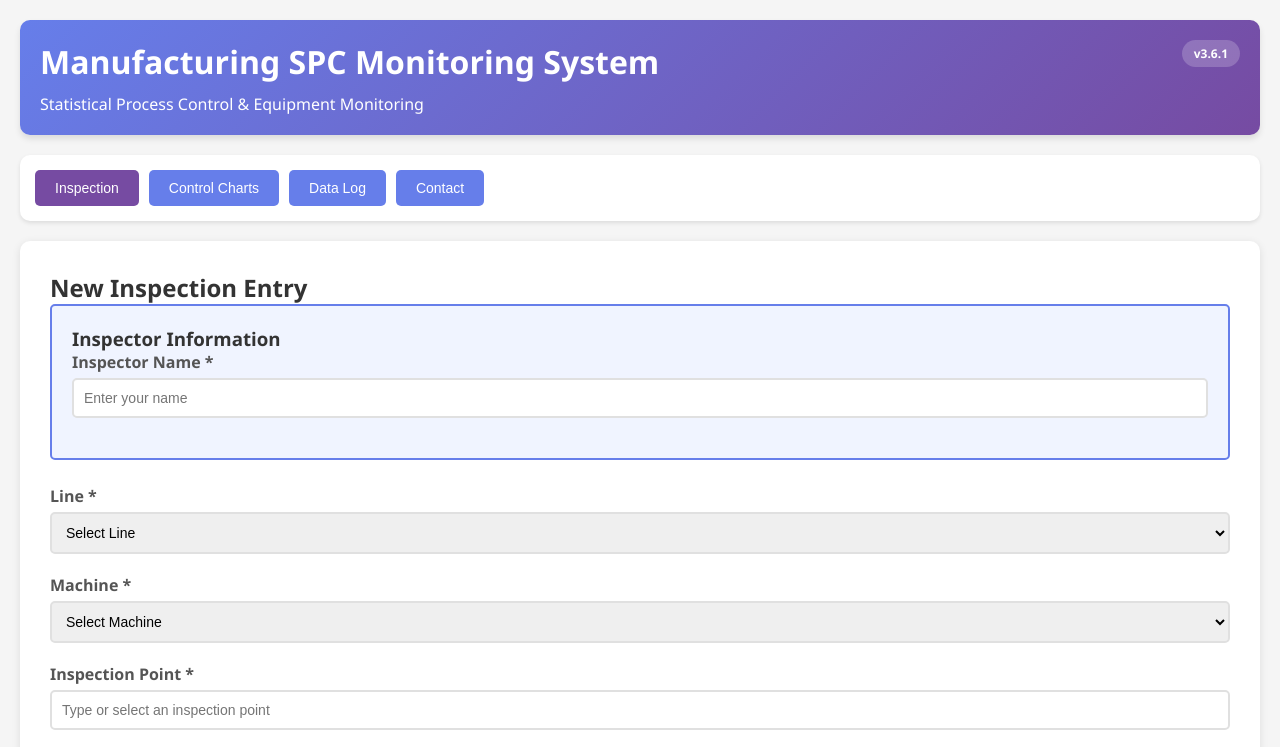
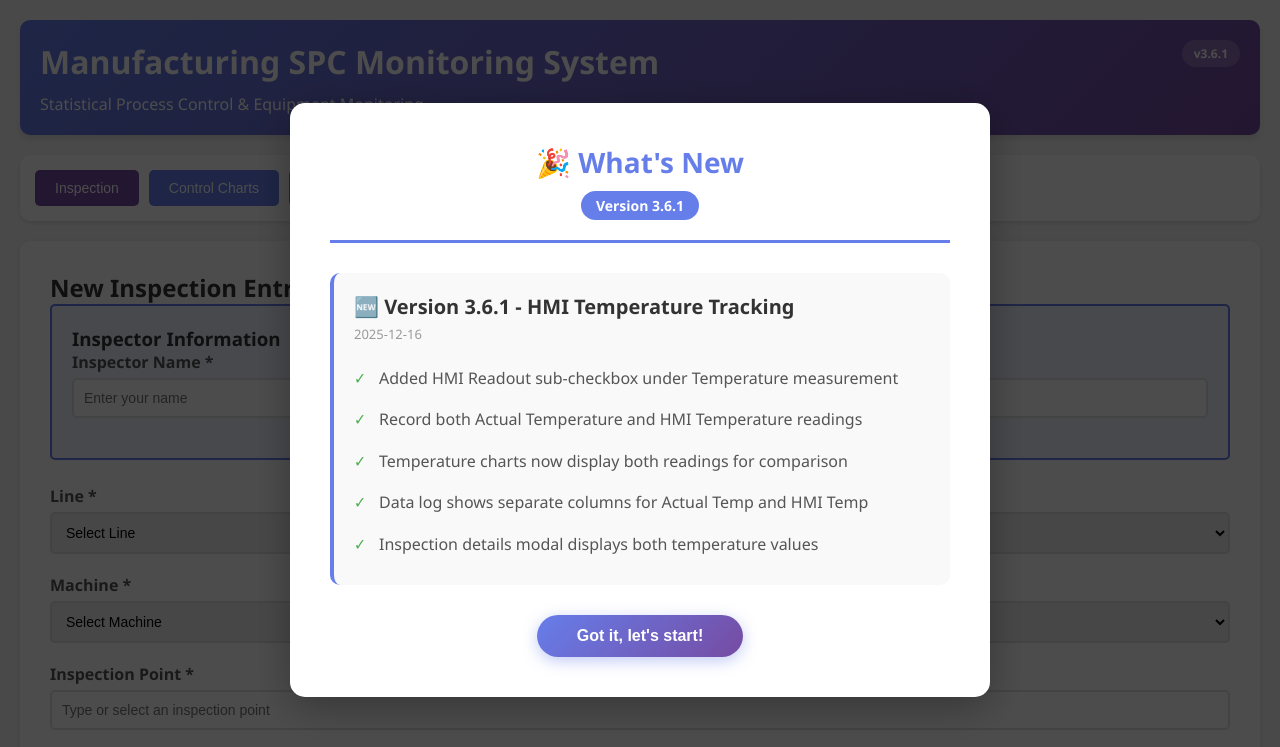
Before and after one commit to Nicepak1982/OpsPredictiveMaint, a plain HTML site: page index.html in a window 1280 px wide. Shown: the top 747 px of the page. Drawn offline with nearby package versions, Linux system fonts and the light colour scheme.

Commit message:
Update index.html

```diff
--- a/index.html
+++ b/index.html
@@ -960,7 +960,7 @@
         // Version Management
         const APP_VERSION = '3.6.1'; // Update this when you make changes
         const CHANGELOG = {
-            '3.4': {
+            '3.6.1': {
                 date: '2025-12-16',
                 title: 'HMI Temperature Tracking',
                 changes: [
@@ -971,7 +971,7 @@
                     'Inspection details modal displays both temperature values'
                 ]
             },
-            '3.3': {
+            '3.6': {
                 date: '2025-12-09',
                 title: 'Contact Support Feature',
                 changes: [
```
